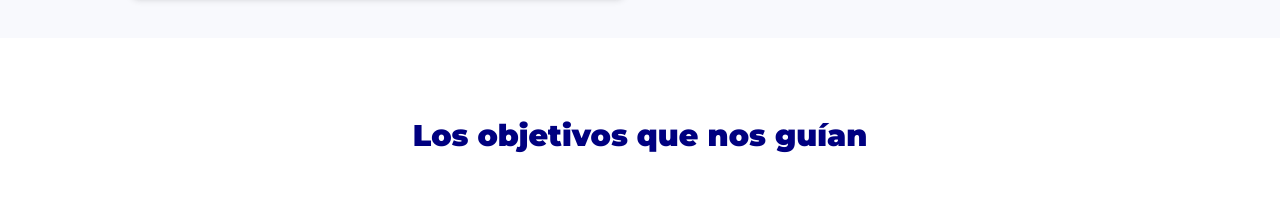
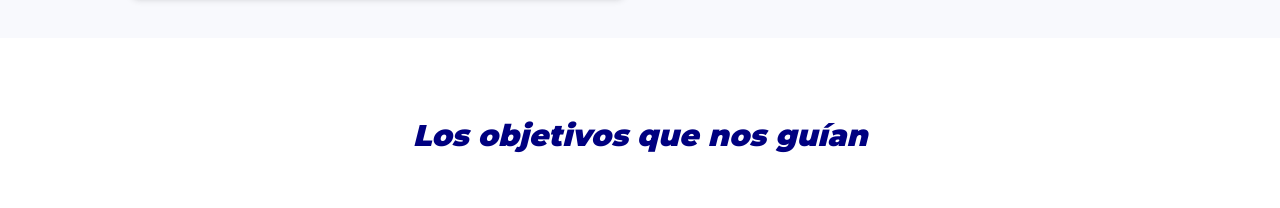
Before and after one commit to jsepulvedai1/GetgoPage, a Next.js app in the folder getgoweb/: page /about-us in a window 1280 px wide. Shown: the part 1175-1383 px from the top of the page. Built offline with nearby package versions, Linux system fonts and the light colour scheme.

Commit message:
cambios de font y alienamiento en quienes somos

```diff
--- a/getgoweb/src/app/about-us/page.tsx
+++ b/getgoweb/src/app/about-us/page.tsx
@@ -82,7 +82,7 @@ export default function AboutUs() {
         </div>
       </section>
       <section className="bg-white py-20 px-8 max-w-7xl mx-auto">
-        <h2 className="text-3xl font-extrabold text-[#000080] text-center">
+        <h2 className="text-3xl font-extrabold text-[#000080] text-center italic">
           Los objetivos que nos guían
         </h2>
         <div className="grid grid-cols-1 sm:grid-cols-2 md:grid-cols-3 gap-12 mt-12 justify-center">
```
